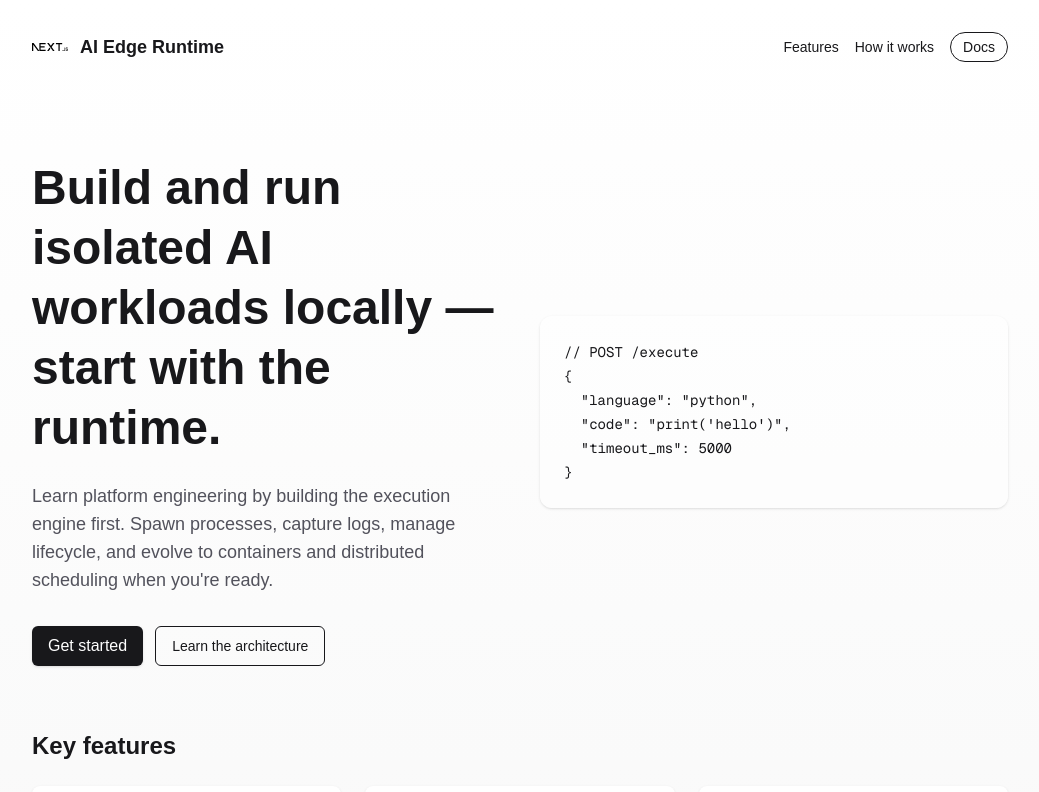
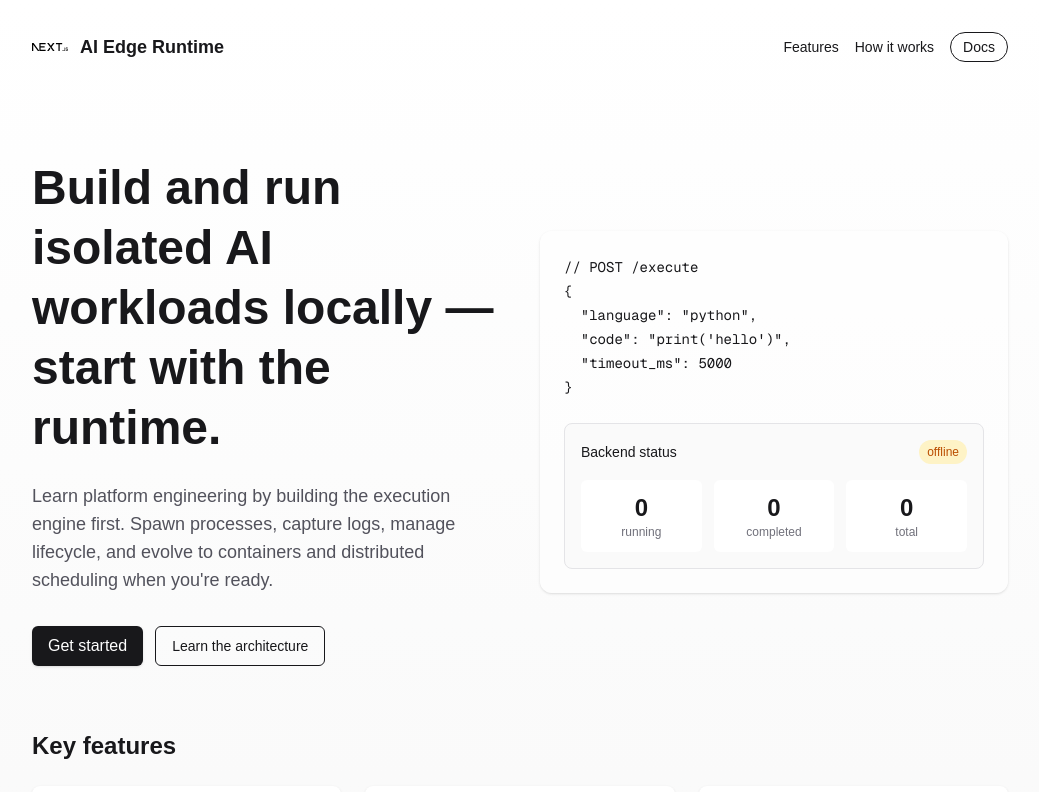
Before and after one commit to santhoshkumar0918/AI-Edge-Runtime-Platform, a Next.js app in the folder client/: page / in a window 1280 px wide. Shown: the top 792 px of the page, without its empty margins (120-1159 px from the left). Built offline with nearby package versions, Linux system fonts and the light colour scheme; no server answers.

Commit message:
feat(home): integrate live backend summary data and display job status

```diff
--- a/client/app/page.tsx
+++ b/client/app/page.tsx
@@ -1,7 +1,28 @@
 import Image from "next/image";
 import Link from "next/link";
 
-export default function Home(): JSX.Element {
+type RuntimeSummary = {
+  service: string;
+  status: string;
+  total_jobs: number;
+  running_jobs: number;
+  completed_jobs: number;
+};
+
+async function loadRuntimeSummary(): Promise<RuntimeSummary | null> {
+  const baseUrl = process.env.NEXT_PUBLIC_RUNTIME_URL ?? process.env.RUNTIME_URL ?? "http://127.0.0.1:8081";
+  try {
+    const response = await fetch(`${baseUrl}/public/summary`, { cache: "no-store" });
+    if (!response.ok) return null;
+    return (await response.json()) as RuntimeSummary;
+  } catch {
+    return null;
+  }
+}
+
+export default async function Home(): Promise<JSX.Element> {
+  const runtime = await loadRuntimeSummary();
+
   return (
     <div className="min-h-screen bg-gradient-to-b from-white via-zinc-50 to-zinc-100 dark:from-black dark:via-zinc-900 dark:to-black text-zinc-900 dark:text-zinc-100">
       <header className="mx-auto max-w-5xl px-6 py-8 flex items-center justify-between">
@@ -49,6 +70,28 @@ export default function Home(): JSX.Element {
   "code": "print('hello')",
   "timeout_ms": 5000
 }`}</pre>
+            <div className="mt-6 rounded-lg border border-zinc-200 dark:border-zinc-800 bg-zinc-50 dark:bg-zinc-950 p-4">
+              <div className="flex items-center justify-between">
+                <span className="text-sm font-medium">Backend status</span>
+                <span className={`text-xs px-2 py-1 rounded-full ${runtime?.status === "ok" ? "bg-emerald-100 text-emerald-700" : "bg-amber-100 text-amber-700"}`}>
+                  {runtime?.status ?? "offline"}
+                </span>
+              </div>
+              <div className="mt-4 grid grid-cols-3 gap-3 text-center">
+                <div className="rounded-md bg-white dark:bg-zinc-900 p-3">
+                  <div className="text-2xl font-bold">{runtime?.running_jobs ?? 0}</div>
+                  <div className="text-xs text-zinc-500">running</div>
+                </div>
+                <div className="rounded-md bg-white dark:bg-zinc-900 p-3">
+                  <div className="text-2xl font-bold">{runtime?.completed_jobs ?? 0}</div>
+                  <div className="text-xs text-zinc-500">completed</div>
+                </div>
+                <div className="rounded-md bg-white dark:bg-zinc-900 p-3">
+                  <div className="text-2xl font-bold">{runtime?.total_jobs ?? 0}</div>
+                  <div className="text-xs text-zinc-500">total</div>
+                </div>
+              </div>
+            </div>
           </div>
         </section>
 
@@ -85,6 +128,7 @@ export default function Home(): JSX.Element {
         <section id="get-started" className="mt-16 py-8 border-t border-zinc-200 dark:border-zinc-800">
           <h2 className="text-xl font-semibold">Ready to build the engine?</h2>
           <p className="mt-3 text-sm text-zinc-600 dark:text-zinc-400">Follow the repository's README to begin Phase 0: learn async Rust, Docker, and Linux internals.</p>
+          <p className="mt-2 text-sm text-zinc-500 dark:text-zinc-500">Client integration now reads live backend summary data from <code>/public/summary</code>.</p>
         </section>
       </main>
 
```
